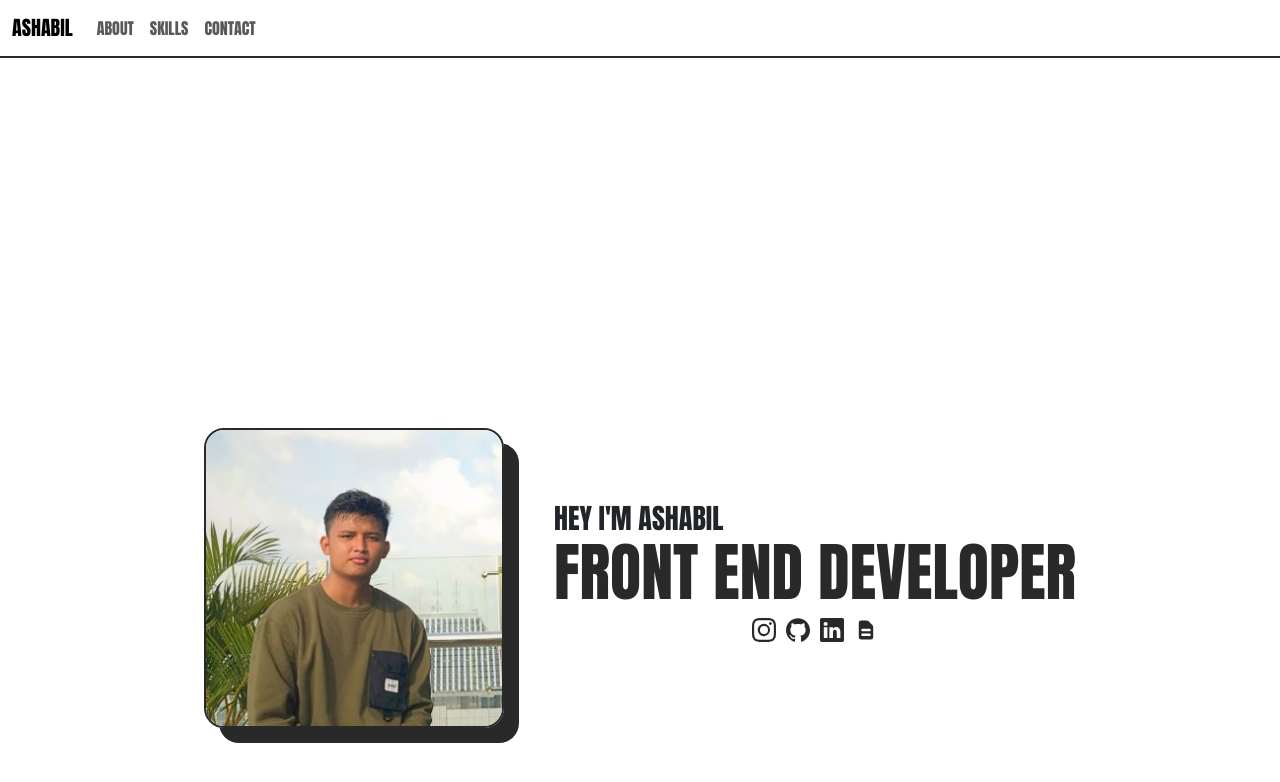
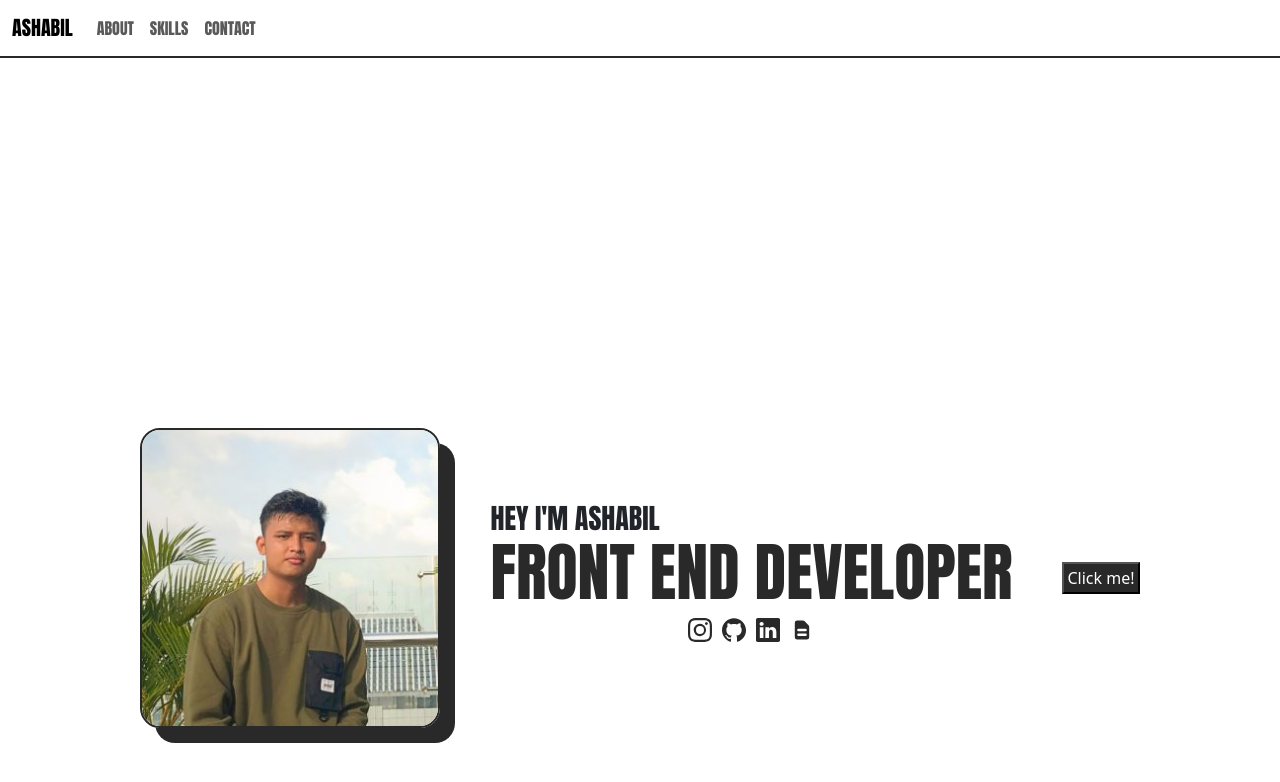
Before and after one commit to ashabilsyauqi/Portofolio, a React (Create React App) app: page / in a window 1280 px wide. Shown: the top 782 px of the page. Built offline with nearby package versions, Linux system fonts and the light colour scheme.

Commit message:
penambahan Modal di Home.js

```diff
--- a/package.json
+++ b/package.json
@@ -15,6 +15,7 @@
     "react": "^18.2.0",
     "react-dom": "^18.2.0",
     "react-icons": "^4.10.1",
+    "react-modal": "^3.16.1",
     "react-router-dom": "^6.14.2",
     "react-scripts": "5.0.1",
     "reactstrap": "^9.2.0",
--- /dev/null
+++ b/src/Components/Modal.js
@@ -0,0 +1,49 @@
+import React, { useState } from "react";
+import Modal from 'react-modal';
+import bootstrap from '../Images/bootstrap.png'
+
+export default function ModalCard() {
+  const [modalIsOpen, setModalIsOpen] = useState(false);
+
+  const openModal = () => {
+    setModalIsOpen(true);
+  };
+
+  const closeModal = () => {
+    setModalIsOpen(false);
+  };
+
+  const customStyles = {
+    content: {
+      width: "400px", // Ganti ukuran modal di sini
+      height: "450px", // Ganti ukuran modal di sini
+      top: "50%",
+      left: "50%",
+      transform: "translate(-50%, -50%)",
+        padding:"0",
+        margin:"0"
+    },
+  };
+  return (
+    <div>
+      <button onClick={openModal} className="closeSymbol">Click me!</button>
+      <Modal
+        isOpen={modalIsOpen}
+        onRequestClose={closeModal}
+        ariaHideApp={false} // tambahkan properti ini untuk meningkatkan aksesibilitas
+        style={customStyles}
+      >
+
+      <div className="p-3 d-flex justify-content-center align-items-center h-modal  text-center bg-warnin flex-column gap-5">
+      <h2>This is React Modal Components</h2>
+      {/* <a href="https://getbootstrap.com/" rel="noreferrer" target='_blank' >
+            <img src={bootstrap} alt="promo" width={300}/>
+
+        </a> */}
+      </div>
+
+
+      </Modal>
+    </div>
+  );
+}
--- a/src/Pages/Home.jsx
+++ b/src/Pages/Home.jsx
@@ -5,6 +5,7 @@ import { BsInstagram } from "react-icons/bs";
 import { ImGithub } from "react-icons/im";
 import { BsLinkedin } from "react-icons/bs";
 import { HiDocumentText } from "react-icons/hi";
+import ModalCard from "../Components/Modal";
 
 const Home = ({ data }) => {
   return (
@@ -51,6 +52,7 @@ const Home = ({ data }) => {
             </a>
           </div>
         </div>
+        <ModalCard />
       </div>
     </div>
   );
--- a/src/Pages/Pages.css
+++ b/src/Pages/Pages.css
@@ -249,3 +249,16 @@ h3 {
   /* color: green; */
   font-size: 20px;
 }
+
+.h-modal{
+  height: 100%;
+}
+.close-modal{
+  width: 100%;
+}
+.closeSymbol{
+  background-color: #292929;
+  color: white;
+  padding: 2px 3px;
+  /* border-radius: 5px; */
+}
```
Also changed, not shown: 1 other file (tests, documents, lock files or other folders).
